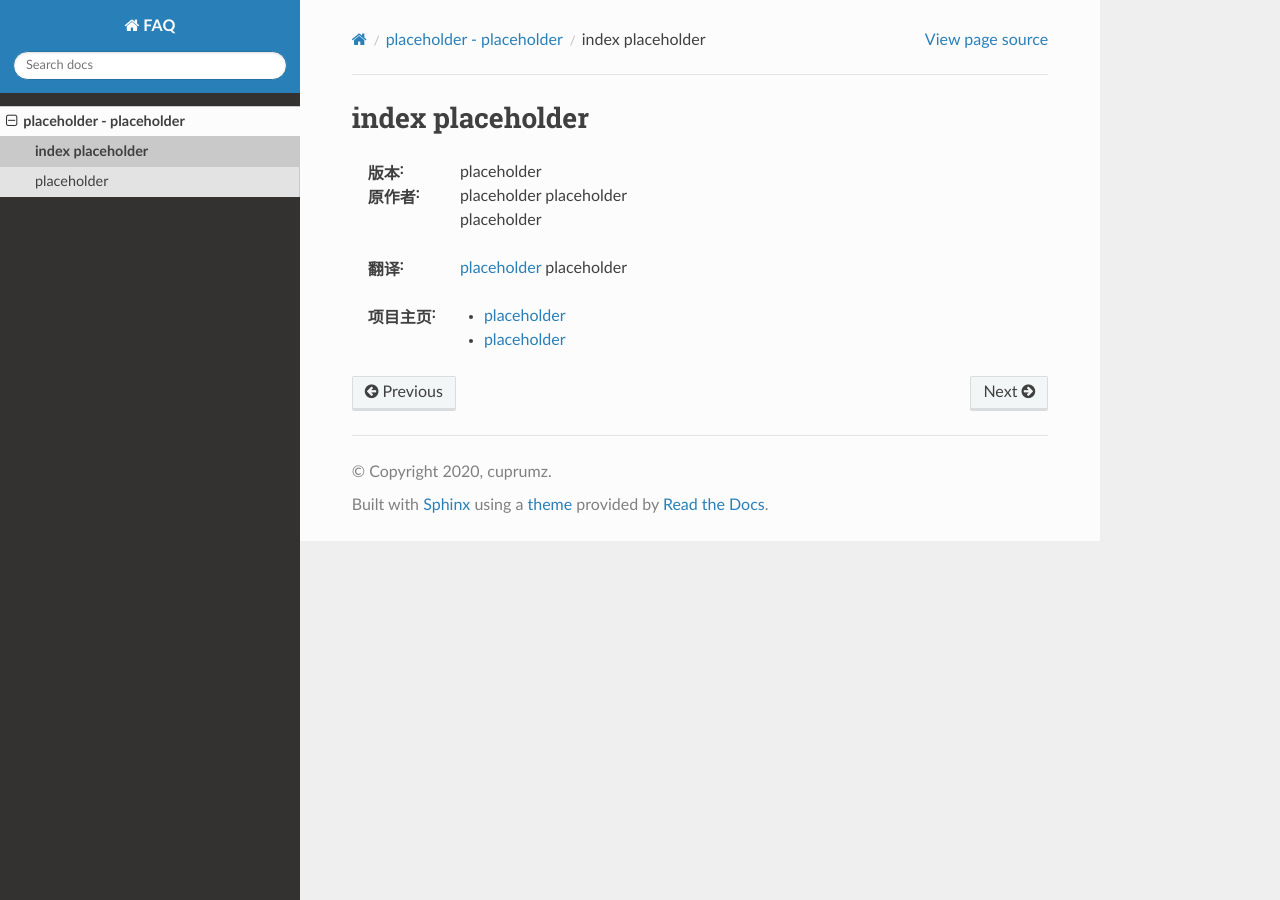
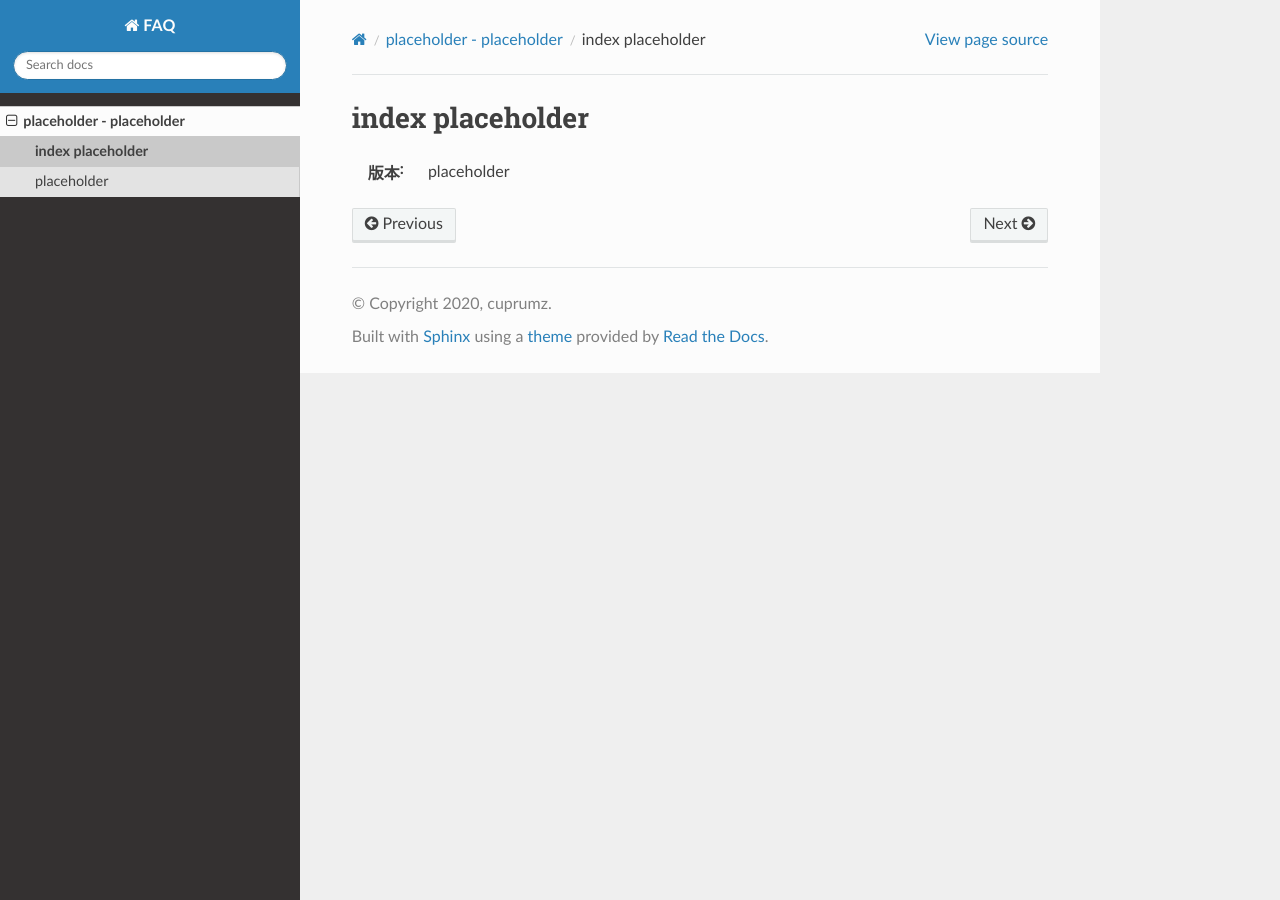
Before and after one commit to cuprumz/FAQ, a Sphinx documentation site: the page built from docs/source/java-lang/index.rst, in a window 1280 px wide. Built offline with Sphinx 7.4.7 and the Read the Docs theme 2.0.0, drawn with Linux system fonts in a browser that asks for light colours.

```diff
--- a/docs/source/java-lang/index.rst
+++ b/docs/source/java-lang/index.rst
@@ -2,21 +2,3 @@
 ===============================
 
 :版本:    placeholder
-
-:原作者:
-
-    .. line-block::
-
-        placeholder placeholder
-        placeholder
-
-:翻译:
-
-    .. line-block::
-
-        `placeholder <http://placeholder/>`_ placeholder
-
-:项目主页:
-
-    - `placeholder <https://github.com/>`_
-    - `placeholder <https://github.com/>`_
--- /dev/null
+++ b/requirements.txt
@@ -0,0 +1 @@
+sphinx_rtd_theme
```
Also changed, not shown: docs/README.md (deleted), 2 other files.
